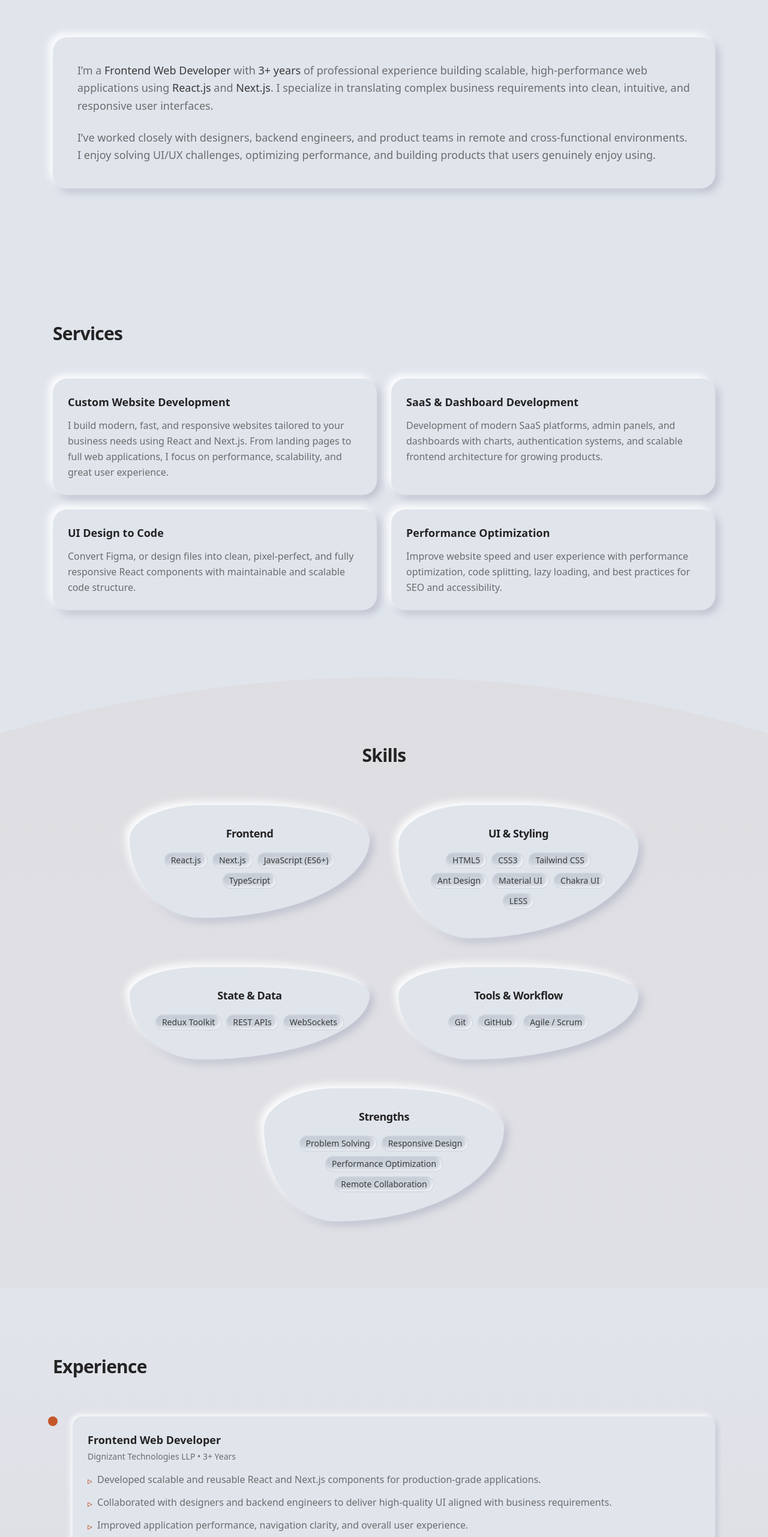
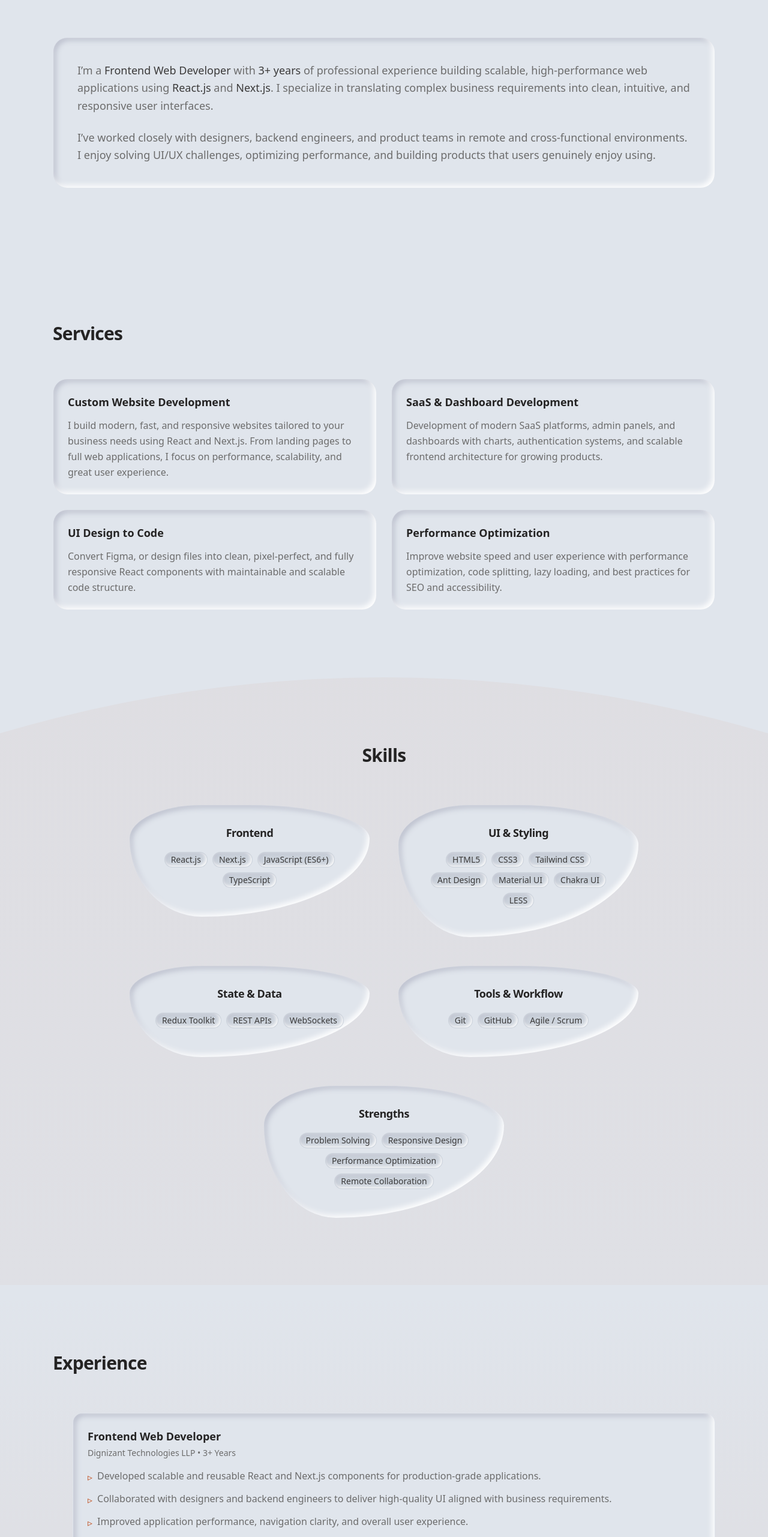
Before and after one commit to harmil007/my-portfolio, a Next.js app: page / in a window 1280 px wide. Shown: the part 928-3490 px from the top of the page at 60% size. Built offline with nearby package versions, Linux system fonts and the light colour scheme; a web font is replaced by a local one.

Commit message:
style: update component shadows to shadow-inset-md and refine transitions across sections

```diff
--- a/components/sections/about.tsx
+++ b/components/sections/about.tsx
@@ -9,7 +9,6 @@ export default function About() {
       id="about"
       className="relative py-20 sm:py-24 lg:py-28 overflow-clip"
     >
-
       <motion.div
         initial={{ opacity: 0, y: 30 }}
         whileInView={{ opacity: 1, y: 0 }}
@@ -22,7 +21,7 @@ export default function About() {
           <Separator className="mb-8" />
         </div>
 
-        <div className="rounded-2xl bg-card p-6 sm:p-8 md:p-10 shadow-md hover:shadow-lg transition-all duration-300 ease-out border border-border/10">
+        <div className="rounded-2xl bg-card p-6 sm:p-8 md:p-10 shadow-inset-md transition-all duration-300 ease-out border border-border/10">
           <p className="text-base sm:text-lg leading-relaxed text-muted-foreground">
             I’m a{" "}
             <span className="font-medium text-foreground">
--- a/components/sections/contact.tsx
+++ b/components/sections/contact.tsx
@@ -5,7 +5,7 @@ export default function Contact() {
   return (
     <section id="contact" className="py-24 relative overflow-clip">
       <div className="mx-auto max-w-6xl px-4 sm:px-6">
-        <div className="bg-card border border-border/10 p-8 sm:p-12 rounded-3xl shadow-md hover:shadow-lg transition-all duration-300">
+        <div className="bg-card border border-border/10 p-8 sm:p-12 rounded-3xl shadow-inset-md transition-all duration-300">
           <h2 className="text-3xl font-bold mb-4">Contact</h2>
           <Separator className="mb-6" />
 
--- a/components/sections/experience.tsx
+++ b/components/sections/experience.tsx
@@ -15,8 +15,6 @@ export default function Experience() {
         </div>
 
         <div className="relative border-l border-border pl-6 sm:pl-8">
-          <span className="absolute -left-[7px] sm:-left-[9px] top-0 h-3 w-3 sm:h-4 sm:w-4 rounded-full bg-primary" />
-
           <motion.div
             initial={{ opacity: 0, y: 30 }}
             whileInView={{ opacity: 1, y: 0 }}
@@ -25,7 +23,7 @@ export default function Experience() {
             className="
               rounded-xl border bg-card
               p-4 sm:p-6
-              shadow-sm
+              shadow-inset-md
             "
           >
             <h3 className="text-base sm:text-lg font-semibold">
--- a/components/sections/projects.tsx
+++ b/components/sections/projects.tsx
@@ -116,9 +116,9 @@ export default function Projects() {
       <div className="mx-auto max-w-6xl px-4 sm:px-6">
         <h2 className="text-3xl font-bold mb-4">Projects</h2>
         <Separator className="mb-8" />
-        <div className="grid md:grid-cols-2 gap-6">
+        <div className="grid md:grid-cols-2 gap-10">
           {projects.map((project) => (
-            <Card key={project.title} className="shadow-sm">
+            <Card key={project.title} className="shadow-inset-md">
               <CardContent className="p-6 space-y-4 h-full flex flex-col">
                 {project.img && (
                   <div className="relative aspect-video">
@@ -149,7 +149,7 @@ export default function Projects() {
                   ))}
                 </div>
                 {project?.projectLink && (
-                  <Button className="mt-auto w-max">
+                  <Button className="mt-auto w-max shadow-none">
                     <a
                       href={project?.projectLink}
                       target="_blank"
@@ -173,7 +173,7 @@ export default function Projects() {
             {additionalProjects.map((project, i) => (
               <Card
                 key={i}
-                className="bg-secondary/40 border border-border/10 shadow-none hover:shadow-sm hover:bg-card transition-all duration-300 ease-out"
+                className="bg-secondary/40 border border-border/10 shadow-inset-md transition-all duration-300 ease-out hover:border-accent/30"
               >
                 <CardContent className="p-5 flex flex-col justify-center h-full">
                   <h3 className="font-semibold text-lg mb-2 text-foreground/90">
--- a/components/sections/service.tsx
+++ b/components/sections/service.tsx
@@ -49,9 +49,11 @@ export default function Services() {
               transition={{
                 delay: index * 0.1,
               }}
-              className="group relative p-6 rounded-2xl bg-card border border-border/10 shadow-md hover:shadow-lg hover:-translate-y-1.5 transition-all duration-300 ease-out"
+              className="group relative p-6 rounded-2xl bg-card border border-border/10 shadow-inset-md transition-all duration-300 ease-out"
             >
-              <h3 className="text-lg font-semibold mb-3">{service.title}</h3>
+              <h3 className="text-lg font-semibold mb-3 group-hover:text-brand transition">
+                {service.title}
+              </h3>
 
               <p className="text-muted-foreground leading-relaxed">
                 {service.description}
--- a/components/sections/skills.tsx
+++ b/components/sections/skills.tsx
@@ -73,10 +73,8 @@ export default function Skills() {
       relative
       rounded-[30%_50%_70%_30%/30%_30%_70%_70%]
       bg-card
-      border border-border/10
-      shadow-md
-      transition-all duration-300 ease-out
-      hover:shadow-lg
+      shadow-inset-md
+      transition-all duration-500 ease-out
       hover:-translate-y-1.5
       overflow-hidden
       flex flex-col items-center
@@ -85,6 +83,7 @@ export default function Skills() {
       h-max
       pb-12
       pt-8
+      group
     "
             >
               {/* Glow gradient */}
@@ -102,7 +101,7 @@ export default function Skills() {
       "
               />
 
-              <h3 className="mb-4 text-base sm:text-lg font-semibold tracking-tight border-b-2">
+              <h3 className="mb-4 group-hover:text-brand transition-colors duration-300 text-base sm:text-lg font-semibold tracking-tight border-b-2">
                 {category}
               </h3>
 
--- a/components/ui/card.tsx
+++ b/components/ui/card.tsx
@@ -7,7 +7,7 @@ function Card({ className, ...props }: React.ComponentProps<"div">) {
     <div
       data-slot="card"
       className={cn(
-        "bg-card text-card-foreground flex flex-col gap-6 rounded-2xl shadow-md transition-all duration-300 ease-out hover:shadow-lg border border-border/20",
+        "bg-card text-card-foreground flex flex-col gap-6 rounded-2xl shadow-inset-md transition-all duration-500 ease-out border border-border/10",
         className,
       )}
       {...props}
```
